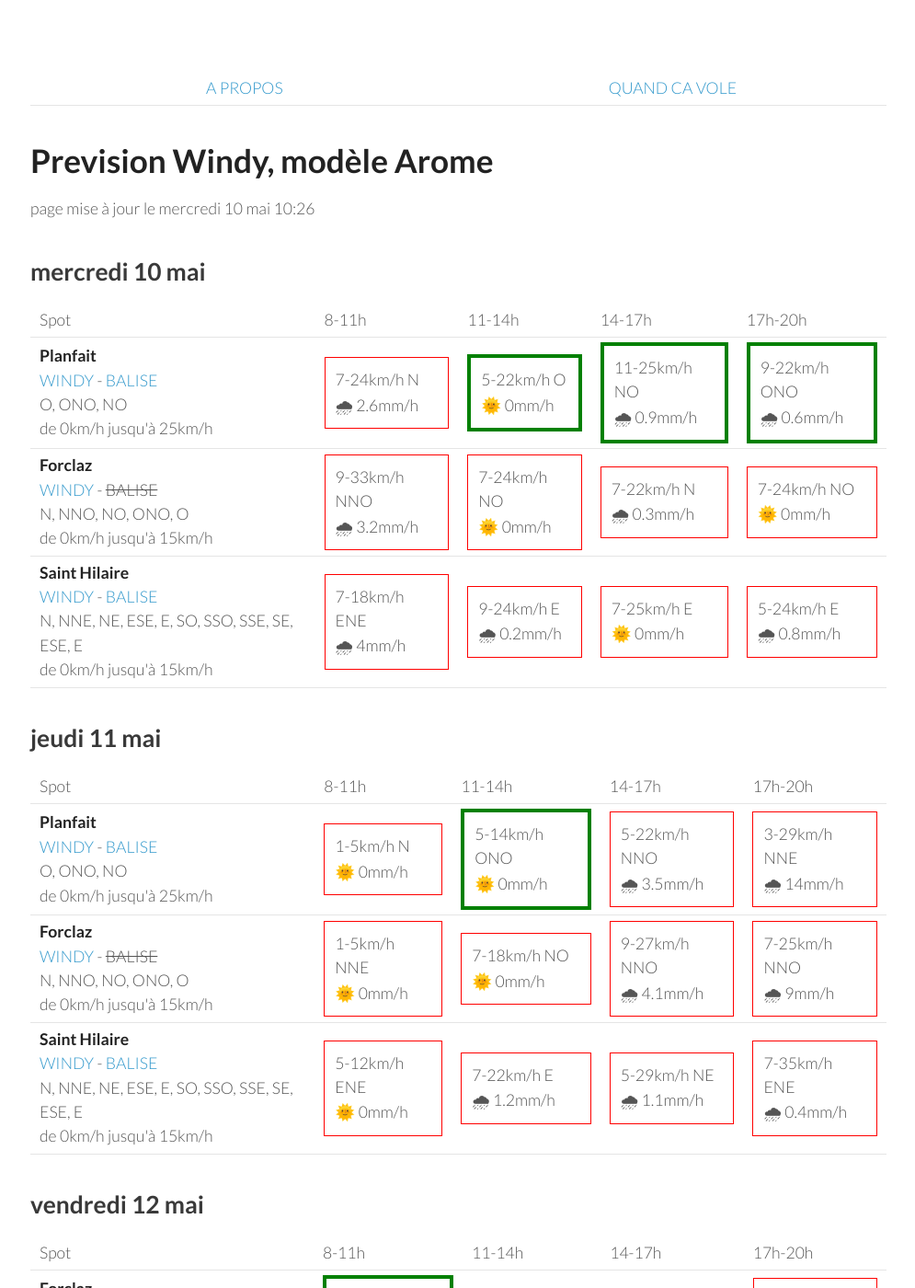
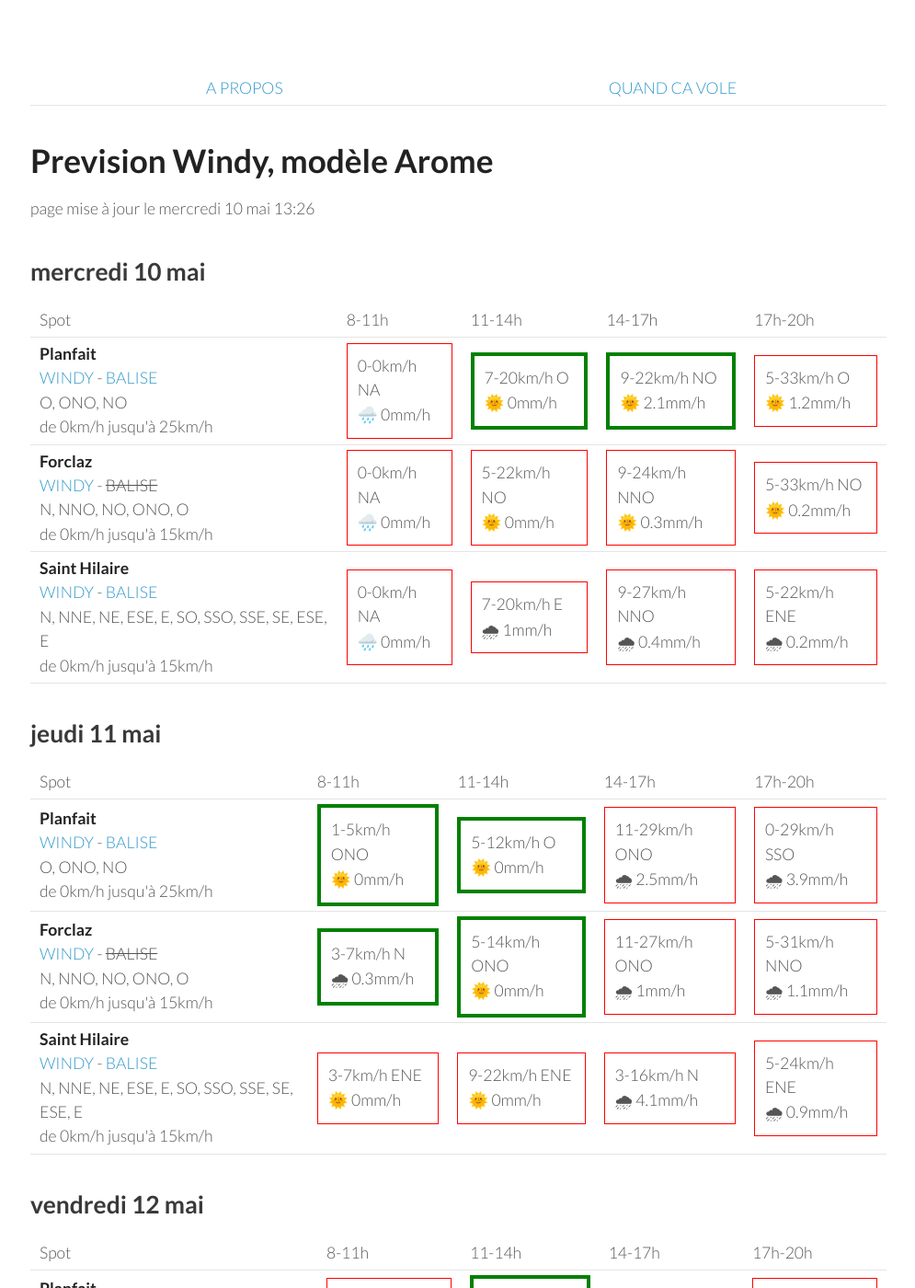
Before and after one commit to parapente-dans-le-nord/parapente-dans-le-nord.github.io, a Jekyll site: the page built from alpes_nord.markdown, in a window 1280 px wide and 1400 px high. Shown: the whole window at 92% size, without its empty margins (25-1020 px from the left). Built offline with Jekyll 4.4.1, drawn with Linux system fonts in a browser that asks for light colours; some of the changed text lies outside the part shown.

Commit message:
update index.markdown

```diff
--- a/alpes_nord.markdown
+++ b/alpes_nord.markdown
@@ -7,7 +7,7 @@ title:  "Tous les spots"
 {: .links}
 
 # Prevision Windy, modèle Arome
-page mise à jour le mercredi 10 mai 10:26
+page mise à jour le mercredi 10 mai 13:26
 
 ## mercredi 10 mai
 
@@ -24,31 +24,28 @@ page mise à jour le mercredi 10 mai 10:26
 <tr>
         <td><strong>Planfait</strong><br><a href="https://windy.com/45.853/6.223?45.415,6.223,8">WINDY</a> - <span class=""><a href="https://www.openwindmap.org/PP496">BALISE</a> </span><br> <span class="vent-favorable">O, ONO, NO</span><br><span class="force-vent">de 0km/h jusqu'à 25km/h</span> </td>
 
-            <td><div class="not-flyable"><p>7-24km/h N</p><p>🌧 2.6mm/h</p></div></td>
-            <td><div class="flyable"><p>5-22km/h O</p><p>🌞 0mm/h</p></div></td>
-            <td><div class="flyable"><p>11-25km/h NO</p><p>🌧 0.9mm/h</p></div></td>
-            <td><div class="flyable"><p>9-22km/h ONO</p><p>🌧 0.6mm/h</p></div></td>
-
+            <td><div class="not-flyable"><p>0-0km/h NA</p><p>🌧️ 0mm/h</p></div></td>
+            <td><div class="flyable"><p>7-20km/h O</p><p>🌞 0mm/h</p></div></td>
+            <td><div class="flyable"><p>9-22km/h NO</p><p>🌞 2.1mm/h</p></div></td>
+            <td><div class="not-flyable"><p>5-33km/h O</p><p>🌞 1.2mm/h</p></div></td>
 
     </tr>
 <tr>
         <td><strong>Forclaz</strong><br><a href="https://windy.com/45.814/6.247?45.375,6.246,8,m:eVwaglz">WINDY</a> - <span class="no-balise"> BALISE </span><br> <span class="vent-favorable">N, NNO, NO, ONO, O</span><br><span class="force-vent">de 0km/h jusqu'à 15km/h</span> </td>
 
-            <td><div class="not-flyable"><p>9-33km/h NNO</p><p>🌧 3.2mm/h</p></div></td>
-            <td><div class="not-flyable"><p>7-24km/h NO</p><p>🌞 0mm/h</p></div></td>
-            <td><div class="not-flyable"><p>7-22km/h N</p><p>🌧 0.3mm/h</p></div></td>
-            <td><div class="not-flyable"><p>7-24km/h NO</p><p>🌞 0mm/h</p></div></td>
-
+            <td><div class="not-flyable"><p>0-0km/h NA</p><p>🌧️ 0mm/h</p></div></td>
+            <td><div class="not-flyable"><p>5-22km/h NO</p><p>🌞 0mm/h</p></div></td>
+            <td><div class="not-flyable"><p>9-24km/h NNO</p><p>🌞 0.3mm/h</p></div></td>
+            <td><div class="not-flyable"><p>5-33km/h NO</p><p>🌞 0.2mm/h</p></div></td>
 
     </tr>
 <tr>
         <td><strong>Saint Hilaire</strong><br><a href="https://windy.com/45.307/5.888?45.087,5.889,9,m:eUFagkX">WINDY</a> - <span class=""><a href="http://www.balisemeteo.com/balise.php?idBalise=61">BALISE</a> </span><br> <span class="vent-favorable">N, NNE, NE, ESE, E, SO, SSO, SSE, SE, ESE, E</span><br><span class="force-vent">de 0km/h jusqu'à 15km/h</span> </td>
 
-            <td><div class="not-flyable"><p>7-18km/h ENE</p><p>🌧 4mm/h</p></div></td>
-            <td><div class="not-flyable"><p>9-24km/h E</p><p>🌧 0.2mm/h</p></div></td>
-            <td><div class="not-flyable"><p>7-25km/h E</p><p>🌞 0mm/h</p></div></td>
-            <td><div class="not-flyable"><p>5-24km/h E</p><p>🌧 0.8mm/h</p></div></td>
-
+            <td><div class="not-flyable"><p>0-0km/h NA</p><p>🌧️ 0mm/h</p></div></td>
+            <td><div class="not-flyable"><p>7-20km/h E</p><p>🌧 1mm/h</p></div></td>
+            <td><div class="not-flyable"><p>9-27km/h NNO</p><p>🌧 0.4mm/h</p></div></td>
+            <td><div class="not-flyable"><p>5-22km/h ENE</p><p>🌧 0.2mm/h</p></div></td>
 
     </tr>
 
@@ -70,30 +67,30 @@ page mise à jour le mercredi 10 mai 10:26
 <tr>
         <td><strong>Planfait</strong><br><a href="https://windy.com/45.853/6.223?45.415,6.223,8">WINDY</a> - <span class=""><a href="https://www.openwindmap.org/PP496">BALISE</a> </span><br> <span class="vent-favorable">O, ONO, NO</span><br><span class="force-vent">de 0km/h jusqu'à 25km/h</span> </td>
 
-            <td><div class="not-flyable"><p>1-5km/h N</p><p>🌞 0mm/h</p></div></td>
-            <td><div class="flyable"><p>5-14km/h ONO</p><p>🌞 0mm/h</p></div></td>
-            <td><div class="not-flyable"><p>5-22km/h NNO</p><p>🌧 3.5mm/h</p></div></td>
-            <td><div class="not-flyable"><p>3-29km/h NNE</p><p>🌧 14mm/h</p></div></td>
+            <td><div class="flyable"><p>1-5km/h ONO</p><p>🌞 0mm/h</p></div></td>
+            <td><div class="flyable"><p>5-12km/h O</p><p>🌞 0mm/h</p></div></td>
+            <td><div class="not-flyable"><p>11-29km/h ONO</p><p>🌧 2.5mm/h</p></div></td>
+            <td><div class="not-flyable"><p>0-29km/h SSO</p><p>🌧 3.9mm/h</p></div></td>
 
 
     </tr>
 <tr>
         <td><strong>Forclaz</strong><br><a href="https://windy.com/45.814/6.247?45.375,6.246,8,m:eVwaglz">WINDY</a> - <span class="no-balise"> BALISE </span><br> <span class="vent-favorable">N, NNO, NO, ONO, O</span><br><span class="force-vent">de 0km/h jusqu'à 15km/h</span> </td>
 
-            <td><div class="not-flyable"><p>1-5km/h NNE</p><p>🌞 0mm/h</p></div></td>
-            <td><div class="not-flyable"><p>7-18km/h NO</p><p>🌞 0mm/h</p></div></td>
-            <td><div class="not-flyable"><p>9-27km/h NNO</p><p>🌧 4.1mm/h</p></div></td>
-            <td><div class="not-flyable"><p>7-25km/h NNO</p><p>🌧 9mm/h</p></div></td>
+            <td><div class="flyable"><p>3-7km/h N</p><p>🌧 0.3mm/h</p></div></td>
+            <td><div class="flyable"><p>5-14km/h ONO</p><p>🌞 0mm/h</p></div></td>
+            <td><div class="not-flyable"><p>11-27km/h ONO</p><p>🌧 1mm/h</p></div></td>
+            <td><div class="not-flyable"><p>5-31km/h NNO</p><p>🌧 1.1mm/h</p></div></td>
 
 
     </tr>
 <tr>
         <td><strong>Saint Hilaire</strong><br><a href="https://windy.com/45.307/5.888?45.087,5.889,9,m:eUFagkX">WINDY</a> - <span class=""><a href="http://www.balisemeteo.com/balise.php?idBalise=61">BALISE</a> </span><br> <span class="vent-favorable">N, NNE, NE, ESE, E, SO, SSO, SSE, SE, ESE, E</span><br><span class="force-vent">de 0km/h jusqu'à 15km/h</span> </td>
 
-            <td><div class="not-flyable"><p>5-12km/h ENE</p><p>🌞 0mm/h</p></div></td>
-            <td><div class="not-flyable"><p>7-22km/h E</p><p>🌧 1.2mm/h</p></div></td>
-            <td><div class="not-flyable"><p>5-29km/h NE</p><p>🌧 1.1mm/h</p></div></td>
-            <td><div class="not-flyable"><p>7-35km/h ENE</p><p>🌧 0.4mm/h</p></div></td>
+            <td><div class="not-flyable"><p>3-7km/h ENE</p><p>🌞 0mm/h</p></div></td>
+            <td><div class="not-flyable"><p>9-22km/h ENE</p><p>🌞 0mm/h</p></div></td>
+            <td><div class="not-flyable"><p>3-16km/h N</p><p>🌧 4.1mm/h</p></div></td>
+            <td><div class="not-flyable"><p>5-24km/h ENE</p><p>🌧 0.9mm/h</p></div></td>
 
 
     </tr>
@@ -114,22 +111,22 @@ page mise à jour le mercredi 10 mai 10:26
       <td>17h-20h</td>
     </tr>
 <tr>
-        <td><strong>Forclaz</strong><br><a href="https://windy.com/45.814/6.247?45.375,6.246,8,m:eVwaglz">WINDY</a> - <span class="no-balise"> BALISE </span><br> <span class="vent-favorable">N, NNO, NO, ONO, O</span><br><span class="force-vent">de 0km/h jusqu'à 15km/h</span> </td>
-
-            <td><div class="flyable"><p>3-12km/h ONO</p><p>🌧 0.2mm/h</p></div></td>
-            <td><div class="not-flyable"><p>5-24km/h NO</p><p>🌧 0.3mm/h</p></div></td>
-            <td><div class="not-flyable"><p>5-25km/h NO</p><p>🌧 2.2mm/h</p></div></td>
-            <td><div class="not-flyable"><p>5-37km/h NNO</p><p>🌧 2.4mm/h</p></div></td>
-
-
-    </tr>
-<tr>
         <td><strong>Planfait</strong><br><a href="https://windy.com/45.853/6.223?45.415,6.223,8">WINDY</a> - <span class=""><a href="https://www.openwindmap.org/PP496">BALISE</a> </span><br> <span class="vent-favorable">O, ONO, NO</span><br><span class="force-vent">de 0km/h jusqu'à 25km/h</span> </td>
 
             <td><div class="not-flyable"><p>3-12km/h NNO</p><p>🌞 0mm/h</p></div></td>
             <td><div class="flyable"><p>5-24km/h NO</p><p>🌧 0.5mm/h</p></div></td>
             <td><div class="not-flyable"><p>7-29km/h NO</p><p>🌧 0.7mm/h</p></div></td>
             <td><div class="not-flyable"><p>5-31km/h NNO</p><p>🌧 1.9mm/h</p></div></td>
+
+
+    </tr>
+<tr>
+        <td><strong>Forclaz</strong><br><a href="https://windy.com/45.814/6.247?45.375,6.246,8,m:eVwaglz">WINDY</a> - <span class="no-balise"> BALISE </span><br> <span class="vent-favorable">N, NNO, NO, ONO, O</span><br><span class="force-vent">de 0km/h jusqu'à 15km/h</span> </td>
+
+            <td><div class="flyable"><p>1-12km/h NO</p><p>🌞 0mm/h</p></div></td>
+            <td><div class="not-flyable"><p>5-24km/h NO</p><p>🌧 0.5mm/h</p></div></td>
+            <td><div class="not-flyable"><p>7-29km/h NO</p><p>🌧 0.4mm/h</p></div></td>
+            <td><div class="not-flyable"><p>3-33km/h NO</p><p>🌧 2.1mm/h</p></div></td>
 
 
     </tr>
@@ -170,22 +167,22 @@ page mise à jour le mercredi 10 mai 10:26
 
     </tr>
 <tr>
+        <td><strong>Forclaz</strong><br><a href="https://windy.com/45.814/6.247?45.375,6.246,8,m:eVwaglz">WINDY</a> - <span class="no-balise"> BALISE </span><br> <span class="vent-favorable">N, NNO, NO, ONO, O</span><br><span class="force-vent">de 0km/h jusqu'à 15km/h</span> </td>
+
+            <td><div class="not-flyable"><p>1-12km/h ESE</p><p>🌞 0mm/h</p></div></td>
+            <td><div class="flyable"><p>3-14km/h NO</p><p>🌞 0mm/h</p></div></td>
+            <td><div class="not-flyable"><p>7-29km/h NO</p><p>🌧 1.4mm/h</p></div></td>
+            <td><div class="not-flyable"><p>3-29km/h NNO</p><p>🌧 1.2mm/h</p></div></td>
+
+
+    </tr>
+<tr>
         <td><strong>Saint Hilaire</strong><br><a href="https://windy.com/45.307/5.888?45.087,5.889,9,m:eUFagkX">WINDY</a> - <span class=""><a href="http://www.balisemeteo.com/balise.php?idBalise=61">BALISE</a> </span><br> <span class="vent-favorable">N, NNE, NE, ESE, E, SO, SSO, SSE, SE, ESE, E</span><br><span class="force-vent">de 0km/h jusqu'à 15km/h</span> </td>
 
             <td><div class="flyable"><p>1-11km/h NE</p><p>🌧 0.2mm/h</p></div></td>
             <td><div class="not-flyable"><p>3-20km/h OSO</p><p>🌧 0.2mm/h</p></div></td>
             <td><div class="not-flyable"><p>3-24km/h O</p><p>🌧 1.4mm/h</p></div></td>
             <td><div class="not-flyable"><p>1-25km/h SSO</p><p>🌧 6mm/h</p></div></td>
-
-
-    </tr>
-<tr>
-        <td><strong>Forclaz</strong><br><a href="https://windy.com/45.814/6.247?45.375,6.246,8,m:eVwaglz">WINDY</a> - <span class="no-balise"> BALISE </span><br> <span class="vent-favorable">N, NNO, NO, ONO, O</span><br><span class="force-vent">de 0km/h jusqu'à 15km/h</span> </td>
-
-            <td><div class="not-flyable"><p>0-7km/h ENE</p><p>🌞 0mm/h</p></div></td>
-            <td><div class="not-flyable"><p>5-20km/h ONO</p><p>🌧 0.4mm/h</p></div></td>
-            <td><div class="not-flyable"><p>7-31km/h NO</p><p>🌧 2mm/h</p></div></td>
-            <td><div class="not-flyable"><p>1-29km/h OSO</p><p>🌧 1.9mm/h</p></div></td>
 
 
     </tr>
@@ -216,22 +213,22 @@ page mise à jour le mercredi 10 mai 10:26
 
     </tr>
 <tr>
+        <td><strong>Forclaz</strong><br><a href="https://windy.com/45.814/6.247?45.375,6.246,8,m:eVwaglz">WINDY</a> - <span class="no-balise"> BALISE </span><br> <span class="vent-favorable">N, NNO, NO, ONO, O</span><br><span class="force-vent">de 0km/h jusqu'à 15km/h</span> </td>
+
+            <td><div class="not-flyable"><p>1-9km/h NNE</p><p>🌧 0.2mm/h</p></div></td>
+            <td><div class="not-flyable"><p>5-24km/h ONO</p><p>🌧 0.4mm/h</p></div></td>
+            <td><div class="not-flyable"><p>7-31km/h NO</p><p>🌧 2.1mm/h</p></div></td>
+            <td><div class="not-flyable"><p>5-35km/h ONO</p><p>🌧 1.3mm/h</p></div></td>
+
+
+    </tr>
+<tr>
         <td><strong>Saint Hilaire</strong><br><a href="https://windy.com/45.307/5.888?45.087,5.889,9,m:eUFagkX">WINDY</a> - <span class=""><a href="http://www.balisemeteo.com/balise.php?idBalise=61">BALISE</a> </span><br> <span class="vent-favorable">N, NNE, NE, ESE, E, SO, SSO, SSE, SE, ESE, E</span><br><span class="force-vent">de 0km/h jusqu'à 15km/h</span> </td>
 
             <td><div class="not-flyable"><p>3-22km/h NE</p><p>🌞 0mm/h</p></div></td>
             <td><div class="not-flyable"><p>5-27km/h NNO</p><p>🌧 0.3mm/h</p></div></td>
             <td><div class="not-flyable"><p>5-33km/h NO</p><p>🌧 1.4mm/h</p></div></td>
             <td><div class="not-flyable"><p>3-33km/h O</p><p>🌧 4.9mm/h</p></div></td>
-
-
-    </tr>
-<tr>
-        <td><strong>Forclaz</strong><br><a href="https://windy.com/45.814/6.247?45.375,6.246,8,m:eVwaglz">WINDY</a> - <span class="no-balise"> BALISE </span><br> <span class="vent-favorable">N, NNO, NO, ONO, O</span><br><span class="force-vent">de 0km/h jusqu'à 15km/h</span> </td>
-
-            <td><div class="not-flyable"><p>3-14km/h ESE</p><p>🌧 0.5mm/h</p></div></td>
-            <td><div class="not-flyable"><p>5-24km/h ONO</p><p>🌧 0.7mm/h</p></div></td>
-            <td><div class="not-flyable"><p>5-29km/h ONO</p><p>🌧 4.3mm/h</p></div></td>
-            <td><div class="not-flyable"><p>5-31km/h O</p><p>🌧 2.3mm/h</p></div></td>
 
 
     </tr>
@@ -271,6 +268,16 @@ page mise à jour le mercredi 10 mai 10:26
 
 
     </tr>
+<tr>
+        <td><strong>Forclaz</strong><br><a href="https://windy.com/45.814/6.247?45.375,6.246,8,m:eVwaglz">WINDY</a> - <span class="no-balise"> BALISE </span><br> <span class="vent-favorable">N, NNO, NO, ONO, O</span><br><span class="force-vent">de 0km/h jusqu'à 15km/h</span> </td>
+
+            <td><div class="not-flyable"><p>3-20km/h O</p><p>🌧 1.6mm/h</p></div></td>
+            <td><div class="not-flyable"><p>3-25km/h ONO</p><p>🌧 2.1mm/h</p></div></td>
+            <td><div class="not-flyable"><p>7-27km/h ONO</p><p>🌧 1.5mm/h</p></div></td>
+            <td><div class="not-flyable"><p>7-29km/h ONO</p><p>🌧 0.7mm/h</p></div></td>
+
+
+    </tr>
 
 </tbody>
 </table>
```
